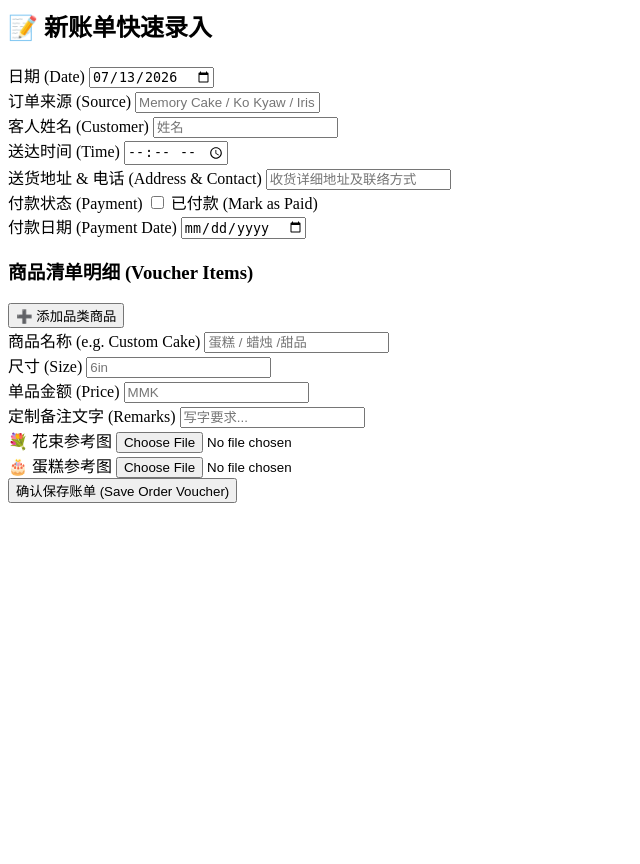
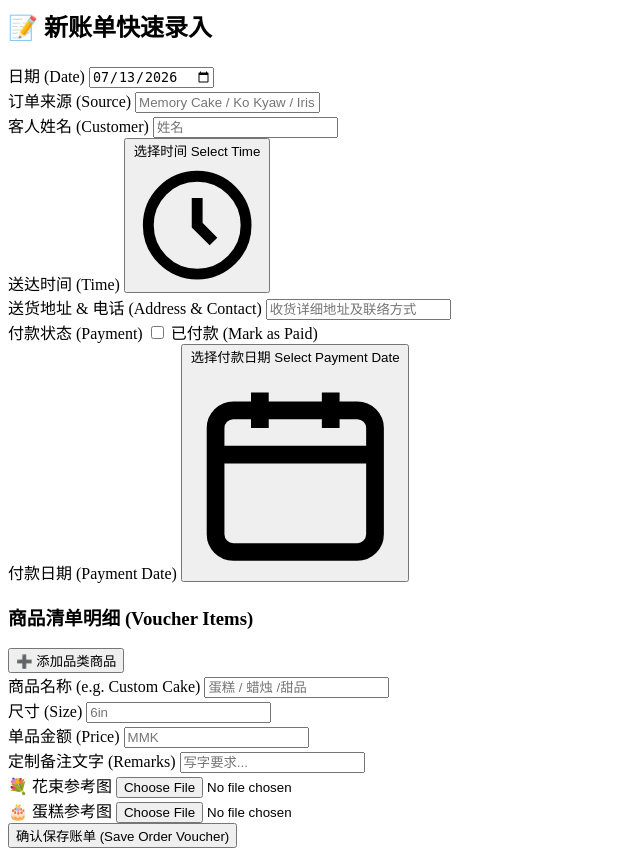
Before and after one commit to Nyein-Htut/memory_cake_reporting, a Python web app: template templates/partials/order_form.html in a window 1280 px wide. Shown: the whole page, without its empty margins (0-640 px from the left). Before the commit the page ends 503 px from the top, so only its background shows below. Run offline with Jinja, Linux system fonts and the light colour scheme; the template is opened without the code that fills it, so the values that code supplies are empty.

Commit message:
Update order_form.html

```diff
--- a/templates/partials/order_form.html
+++ b/templates/partials/order_form.html
@@ -23,24 +23,31 @@
             </div>
             <div>
                 <label class="block font-bold tracking-wider text-stone-700 mb-1.5 uppercase text-xs">送达时间 (Time)</label>
-                <input type="time" name="time" class="w-full border border-stone-300 rounded p-3 text-sm outline-none focus:border-stone-900 bg-stone-50/40">
+                <input type="hidden" name="time" id="timeHidden" value="">
+                <button type="button" id="timeTriggerBtn" class="wp-trigger wp-empty" onclick="openTimeWheelPicker('timeTriggerBtn','timeHidden')">
+                    <span>选择时间 Select Time</span>
+                    <svg class="w-4 h-4 wp-trigger-icon" viewBox="0 0 24 24" fill="none" stroke="currentColor" stroke-width="2"><circle cx="12" cy="12" r="9"/><path d="M12 7v5l3 3"/></svg>
+                </button>
             </div>
             <div class="md:col-span-2">
                 <label class="block font-bold tracking-wider text-stone-700 mb-1.5 uppercase text-xs">送货地址 & 电话 (Address & Contact)</label>
                 <input type="text" name="address" placeholder="收货详细地址及联络方式" class="w-full border border-stone-300 rounded p-3 text-sm outline-none focus:border-stone-900">
             </div>
-            <div>
+           <div>
                 <label class="block font-bold tracking-wider text-stone-700 mb-1.5 uppercase text-xs">付款状态 (Payment)</label>
                 <label class="w-full flex items-center gap-2 border border-stone-300 rounded p-3 text-sm bg-stone-50/40 cursor-pointer h-[46px]">
-                    <input type="checkbox" name="is_paid" id="isPaidCheckbox" onchange="togglePaymentDate('paymentDateWrap','paymentDateInput','isPaidCheckbox')" class="w-4 h-4 accent-emerald-600">
+                    <input type="checkbox" name="is_paid" id="isPaidCheckbox" onchange="togglePaymentDate('paymentDateWrap','paymentDateHidden','paymentDateTriggerBtn','isPaidCheckbox')" class="w-4 h-4 accent-emerald-600">
                     <span>已付款 (Mark as Paid)</span>
                 </label>
             </div>
             <div id="paymentDateWrap" class="hidden">
                 <label class="block font-bold tracking-wider text-stone-700 mb-1.5 uppercase text-xs">付款日期 (Payment Date)</label>
-                <input type="date" name="payment_date" id="paymentDateInput" class="w-full border border-stone-300 rounded p-3 text-sm outline-none focus:border-stone-900">
+                <input type="hidden" name="payment_date" id="paymentDateHidden" value="">
+                <button type="button" id="paymentDateTriggerBtn" class="wp-trigger wp-empty" onclick="openDateWheelPicker('paymentDateTriggerBtn','paymentDateHidden')">
+                    <span>选择付款日期 Select Payment Date</span>
+                    <svg class="w-4 h-4 wp-trigger-icon" viewBox="0 0 24 24" fill="none" stroke="currentColor" stroke-width="2"><rect x="3" y="5" width="18" height="16" rx="2"/><path d="M3 10h18M8 3v4M16 3v4"/></svg>
+                </button>
             </div>
-        </div>
 
         <div class="border-t border-stone-100 pt-4">
             <div class="flex justify-between items-center mb-4">
@@ -92,17 +99,6 @@
     const _defDate = document.getElementById('defaultDate');
     if (_defDate) _defDate.valueAsDate = new Date();
 
-    function togglePaymentDate(wrapId, dateId, checkboxId) {
-        const cb = document.getElementById(checkboxId);
-        const wrap = document.getElementById(wrapId);
-        const dateInput = document.getElementById(dateId);
-        wrap.classList.toggle('hidden', !cb.checked);
-        if (cb.checked && !dateInput.value) {
-            dateInput.valueAsDate = new Date();
-        }
-        if (!cb.checked) dateInput.value = '';
-    }
-
     function addNewItemRow() {
         const container = document.getElementById('itemsContainer');
         const newRow = document.createElement('div');
```
